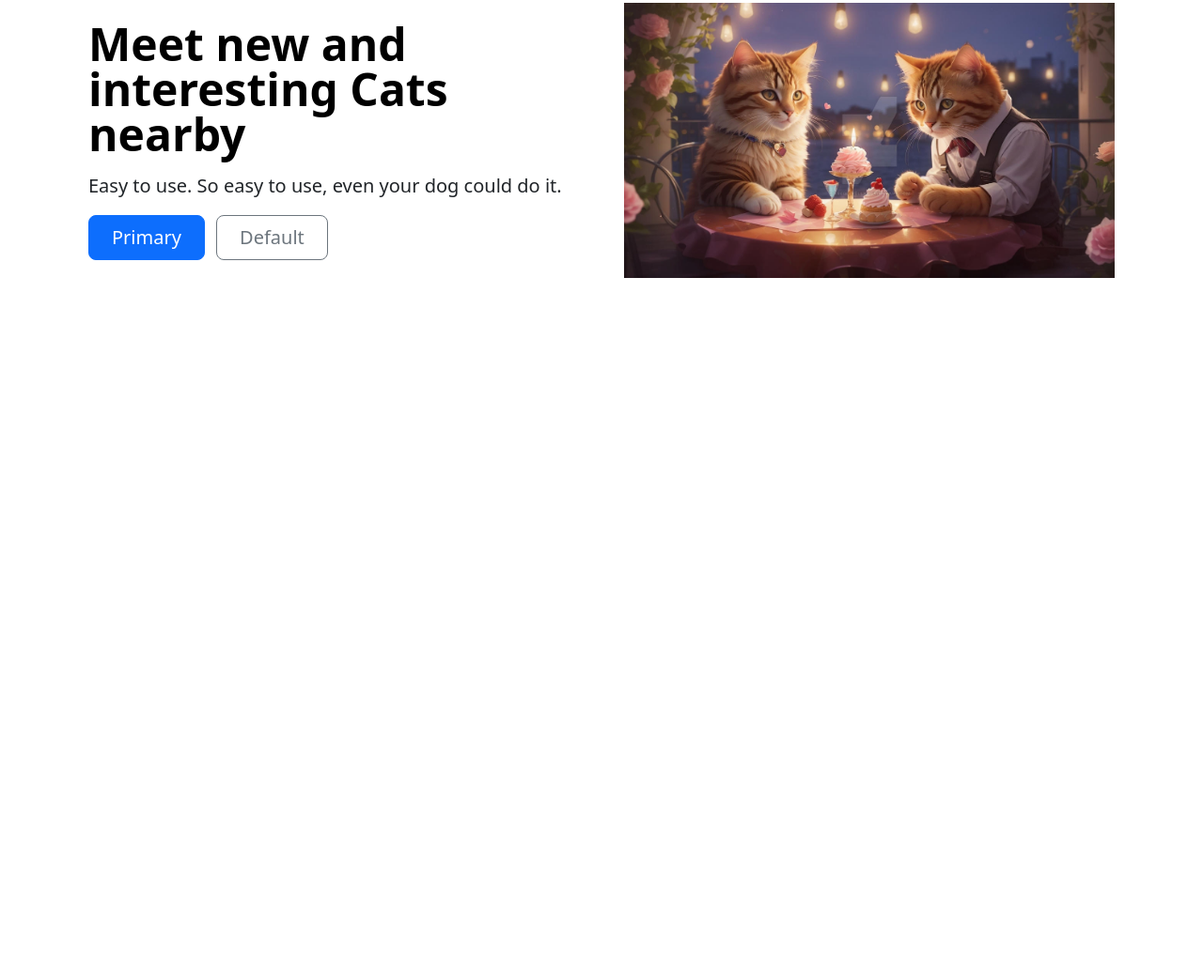
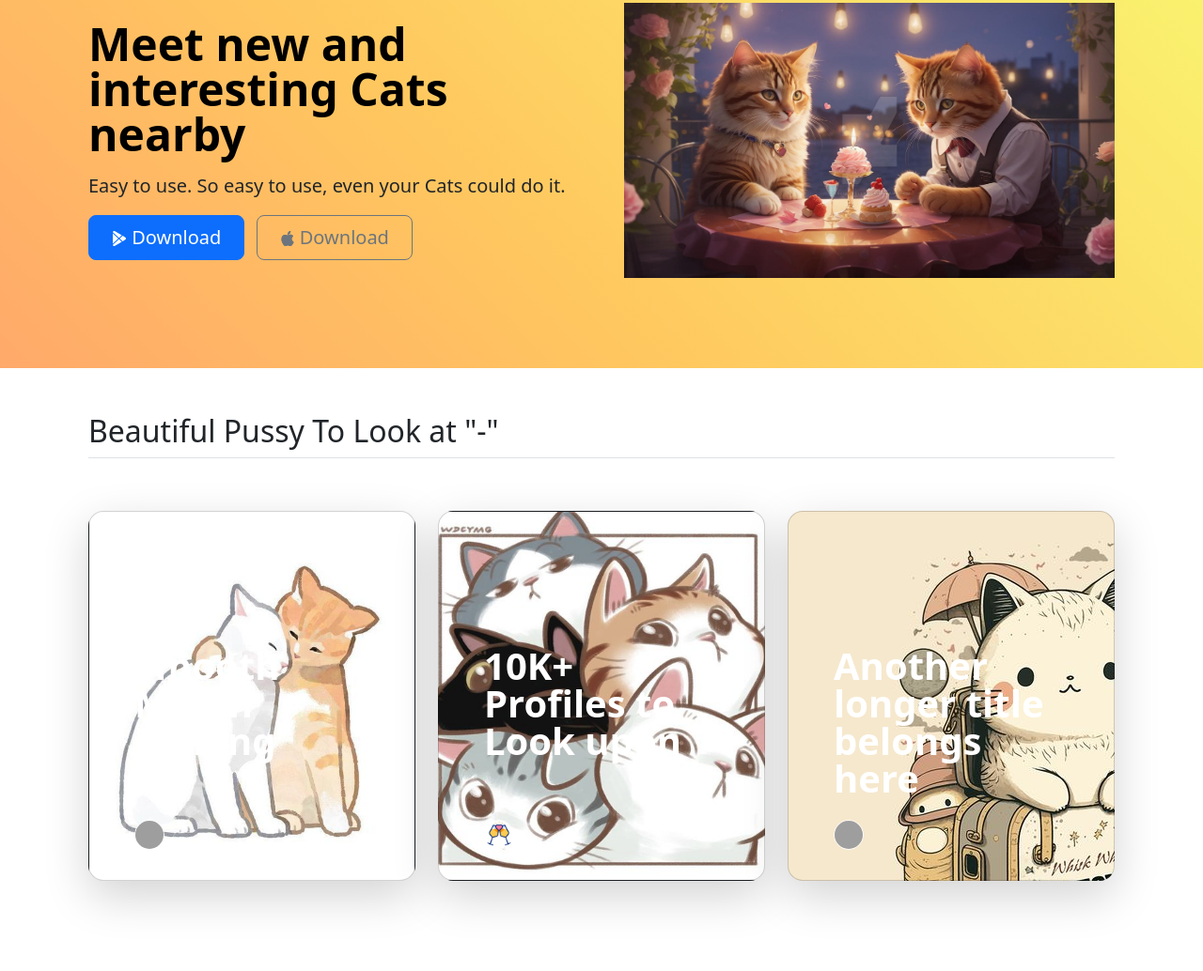
Before and after one commit to Aarupadaiyar/Meow-Match, a plain HTML site: page index.html in a window 1280 px wide. Shown: the part 159-1193 px from the top of the page at 94% size. Before the commit the page ends 800 px from the top, so only its background shows below. Drawn offline with nearby package versions, Linux system fonts and the light colour scheme; grey boxes are pictures that could not be loaded.

Commit message:
Added features
Added features

```diff
--- a/css/styles.css
+++ b/css/styles.css
@@ -0,0 +1,28 @@
+:root{
+    --gradient: linear-gradient(45deg,
+        #845ec2,
+        #d65db1,
+        #ff6f91,
+        #ff9671,
+        #ffc75f,
+        #f9f871
+    )
+
+
+
+
+}
+#title{
+    background-image: var(--gradient);
+    animation: bg-anime  10s infinite;
+    background-size: 400%;
+
+}
+@keyframes bg-anime{
+    0%,100%{
+        background-position: left;
+    }
+    50%{
+        background-position: right;
+    }
+}
--- a/index.html
+++ b/index.html
@@ -5,6 +5,7 @@
   <meta charset="UTF-8">
   <meta name="viewport" content="width=device-width, initial-scale=1.0">
   <title>MeowMatch</title>
+  <link href="./css/styles.css" rel="stylesheet">
   <link href="https://cdn.jsdelivr.net/npm/bootstrap@5.3.2/dist/css/bootstrap.min.css" rel="stylesheet" integrity="sha384-T3c6CoIi6uLrA9TneNEoa7RxnatzjcDSCmG1MXxSR1GAsXEV/Dwwykc2MPK8M2HN" crossorigin="anonymous">
 </head>
 
@@ -52,14 +53,19 @@
     <div class="container col-xxl-8 px-4 py-5">
       <div class="row flex-lg-row-reverse align-items-center g-5 py-5">
         <div class="col-10 col-sm-8 col-lg-6">
-          <img src="./images/cats-wallpaper.jpg" class="d-block mx-lg-auto img-fluid" alt="Bootstrap Themes" width="700" height="500" loading="lazy">
+          <img   src="./images/cats-wallpaper.jpg"  class="d-block mx-lg-auto img-fluid " class="catdate" alt="Bootstrap Themes" width="700" height="500" loading="lazy">
         </div>
         <div class="col-lg-6">
           <h1 class="display-5 fw-bold text-body-emphasis lh-1 mb-3">Meet new and interesting Cats nearby</h1>
           <p class="lead">Easy to use.
-            So easy to use, even your dog could do it.</p>
-            <button type="button" class="btn btn-primary btn-lg px-4 me-md-2">Primary</button>
-            <button type="button" class="btn btn-outline-secondary btn-lg px-4">Default</button>
+            So easy to use, even your Cats could do it.</p>
+            <button type="button" class="btn btn-primary btn-lg px-4 me-md-2"><svg xmlns="http://www.w3.org/2000/svg"  width="16" height="16" fill="currentColor" class="bi bi-google-play" viewBox="0 0 16 16">
+              <path d="M14.222 9.374c1.037-.61 1.037-2.137 0-2.748L11.528 5.04 8.32 8l3.207 2.96zm-3.595 2.116L7.583 8.68 1.03 14.73c.201 1.029 1.36 1.61 2.303 1.055zM1 13.396V2.603L6.846 8zM1.03 1.27l6.553 6.05 3.044-2.81L3.333.215C2.39-.341 1.231.24 1.03 1.27"/>
+            </svg> Download</button>
+            <button type="button" class="btn btn-outline-secondary btn-lg px-4"><svg xmlns="http://www.w3.org/2000/svg" width="16" height="16" fill="currentColor" class="bi bi-apple" viewBox="0 0 16 16">
+              <path d="M11.182.008C11.148-.03 9.923.023 8.857 1.18c-1.066 1.156-.902 2.482-.878 2.516s1.52.087 2.475-1.258.762-2.391.728-2.43m3.314 11.733c-.048-.096-2.325-1.234-2.113-3.422s1.675-2.789 1.698-2.854-.597-.79-1.254-1.157a3.7 3.7 0 0 0-1.563-.434c-.108-.003-.483-.095-1.254.116-.508.139-1.653.589-1.968.607-.316.018-1.256-.522-2.267-.665-.647-.125-1.333.131-1.824.328-.49.196-1.422.754-2.074 2.237-.652 1.482-.311 3.83-.067 4.56s.625 1.924 1.273 2.796c.576.984 1.34 1.667 1.659 1.899s1.219.386 1.843.067c.502-.308 1.408-.485 1.766-.472.357.013 1.061.154 1.782.539.571.197 1.111.115 1.652-.105.541-.221 1.324-1.059 2.238-2.758q.52-1.185.473-1.282"/>
+              <path d="M11.182.008C11.148-.03 9.923.023 8.857 1.18c-1.066 1.156-.902 2.482-.878 2.516s1.52.087 2.475-1.258.762-2.391.728-2.43m3.314 11.733c-.048-.096-2.325-1.234-2.113-3.422s1.675-2.789 1.698-2.854-.597-.79-1.254-1.157a3.7 3.7 0 0 0-1.563-.434c-.108-.003-.483-.095-1.254.116-.508.139-1.653.589-1.968.607-.316.018-1.256-.522-2.267-.665-.647-.125-1.333.131-1.824.328-.49.196-1.422.754-2.074 2.237-.652 1.482-.311 3.83-.067 4.56s.625 1.924 1.273 2.796c.576.984 1.34 1.667 1.659 1.899s1.219.386 1.843.067c.502-.308 1.408-.485 1.766-.472.357.013 1.061.154 1.782.539.571.197 1.111.115 1.652-.105.541-.221 1.324-1.059 2.238-2.758q.52-1.185.473-1.282"/>
+            </svg> Download </button></div>
           </div>
         </div>
       </div>
@@ -67,7 +73,74 @@
   </section>
   <!-- Features -->
   <section id="features">
+    <div class="container px-4 py-5" id="custom-cards">
+      <h2 class="pb-2 border-bottom">Beautiful Pussy To Look at "-" </h2>
 
+      <div class="row row-cols-1 row-cols-lg-3 align-items-stretch g-4 py-5">
+        <div class="col">
+          <div class="card card-cover h-100 overflow-hidden text-bg-dark rounded-4 shadow-lg" style="background-image: url(./cat1.jpg); background-size: cover;background-position: center; background-repeat: no-repeat;">
+            <div class="d-flex flex-column h-100 p-5 pb-3 text-white text-shadow-1">
+              <h3 class="pt-5 mt-5 mb-4 display-6 lh-1 fw-bold">Smooth Match Making</h3>
+              <ul class="d-flex list-unstyled mt-auto">
+                <li class="me-auto">
+                  <img src="./heart.gif" alt="Bootstrap" width="32" height="32" class="rounded-circle border border-white">
+                </li>
+                <li class="d-flex align-items-center me-3">
+                  <svg class="bi me-2" width="1em" height="1em"><use xlink:href="#geo-fill"></use></svg>
+
+                </li>
+                <li class="d-flex align-items-center">
+                  <svg class="bi me-2" width="1em" height="1em"><use xlink:href="#calendar3"></use></svg>
+
+                </li>
+              </ul>
+            </div>
+          </div>
+        </div>
+
+        <div class="col">
+          <div class="card card-cover h-100 overflow-hidden text-bg-dark rounded-4 shadow-lg" style="background-image: url('./cat2.jpg');background-size: cover;background-repeat: no-repeat;background-position: center;">
+            <div class="d-flex flex-column h-100 p-5 pb-3 text-white text-shadow-1">
+              <h3 class="pt-5 mt-5 mb-4 display-6 lh-1 fw-bold">10K+ Profiles to Look upon</h3>
+              <ul class="d-flex list-unstyled mt-auto">
+                <li class="me-auto">
+                  <img src="./cheers.gif" alt="Bootstrap" width="32" height="32" class="rounded-circle border border-white">
+                </li>
+                <li class="d-flex align-items-center me-3">
+                  <svg class="bi me-2" width="1em" height="1em"><use xlink:href="#geo-fill"></use></svg>
+
+                </li>
+                <li class="d-flex align-items-center">
+                  <svg class="bi me-2" width="1em" height="1em"><use xlink:href="#calendar3"></use></svg>
+
+                </li>
+              </ul>
+            </div>
+          </div>
+        </div>
+
+        <div class="col">
+          <div class="card card-cover h-100 overflow-hidden text-bg-dark rounded-4 shadow-lg" style="background-image: url('./cat3.jpg');">
+            <div class="d-flex flex-column h-100 p-5 pb-3 text-shadow-1">
+              <h3 class="pt-5 mt-5 mb-4 display-6 lh-1 fw-bold">Another longer title belongs here</h3>
+              <ul class="d-flex list-unstyled mt-auto">
+                <li class="me-auto">
+                  <img src="https://github.com/twbs.png" alt="Bootstrap" width="32" height="32" class="rounded-circle border border-white">
+                </li>
+                <li class="d-flex align-items-center me-3">
+                  <svg class="bi me-2" width="1em" height="1em"><use xlink:href="#geo-fill"></use></svg>
+
+                </li>
+                <li class="d-flex align-items-center">
+                  <svg class="bi me-2" width="1em" height="1em"><use xlink:href="#calendar3"></use></svg>
+
+                </li>
+              </ul>
+            </div>
+          </div>
+        </div>
+      </div>
+    </div>
   </section>
   <!-- Testimonial -->
   <section id="testimonial">
```
Also changed, not shown: cat1.jpg (added), cat2.jpg (added), cat3.jpg (added), cheers.gif (added), match1.png (added), match2.jpg (added), 1 other file.
